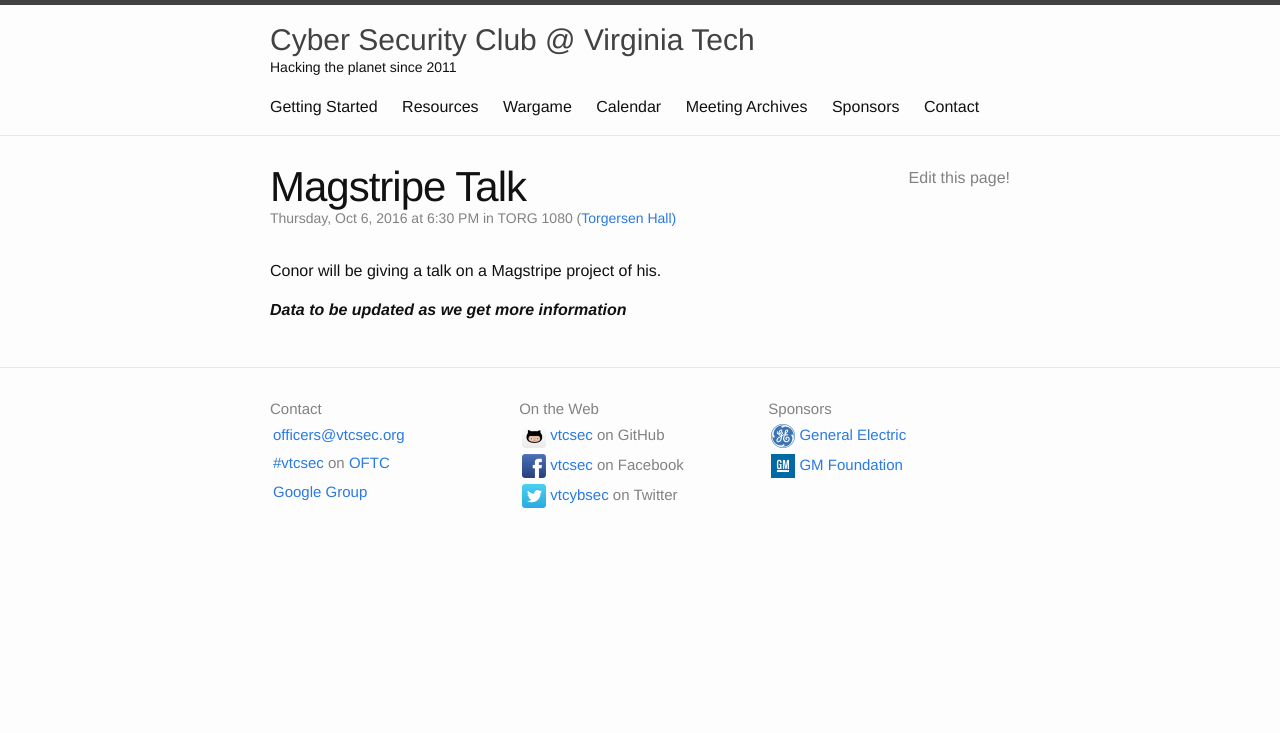
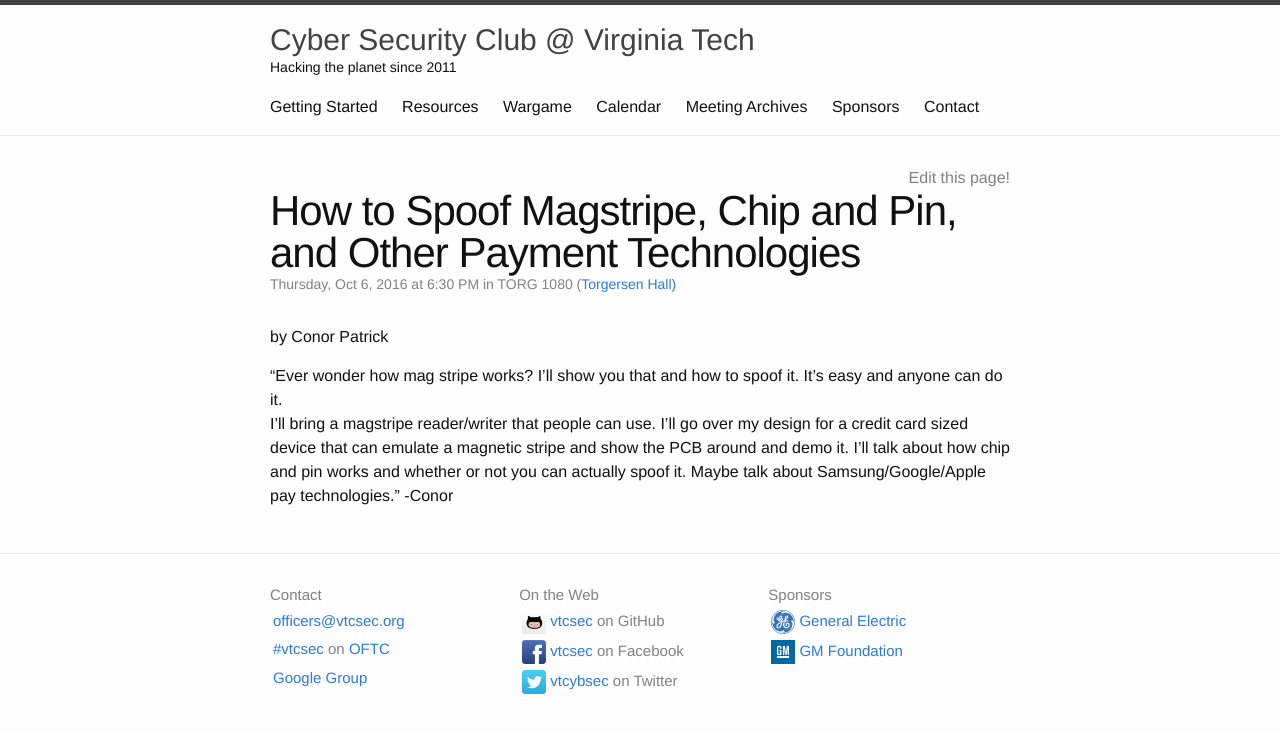
Before and after one commit to VTCSec/vtcsec.org, a Jekyll site: the page built from _meetings/2016-10-06-magstripe-talk.md, in a window 1280 px wide. Shown: the top 733 px of the page. Built offline with Jekyll 4.4.1, drawn with Linux system fonts in a browser that asks for light colours.

Commit message:
Update 2016-10-06-magstripe-talk.md

```diff
--- a/_meetings/2016-10-06-magstripe-talk.md
+++ b/_meetings/2016-10-06-magstripe-talk.md
@@ -1,7 +1,11 @@
 ---
-what: Magstripe Talk
+what: How to Spoof Magstripe, Chip and Pin, and Other Payment Technologies
 ---
+by Conor Patrick
 
-Conor will be giving a talk on a Magstripe project of his.
-
-***Data to be updated as we get more information***
+"Ever wonder how mag stripe works?  I'll show you that and how to spoof it.  It's easy and anyone can do it.
+I'll bring a magstripe reader/writer that people can use. I'll go over my design for a credit card sized
+device that can emulate a magnetic stripe and show the PCB around and demo it.  I'll talk about how chip
+and pin works and whether or not you can actually spoof it.  Maybe talk about Samsung/Google/Apple pay
+technologies."
+    -Conor
```
